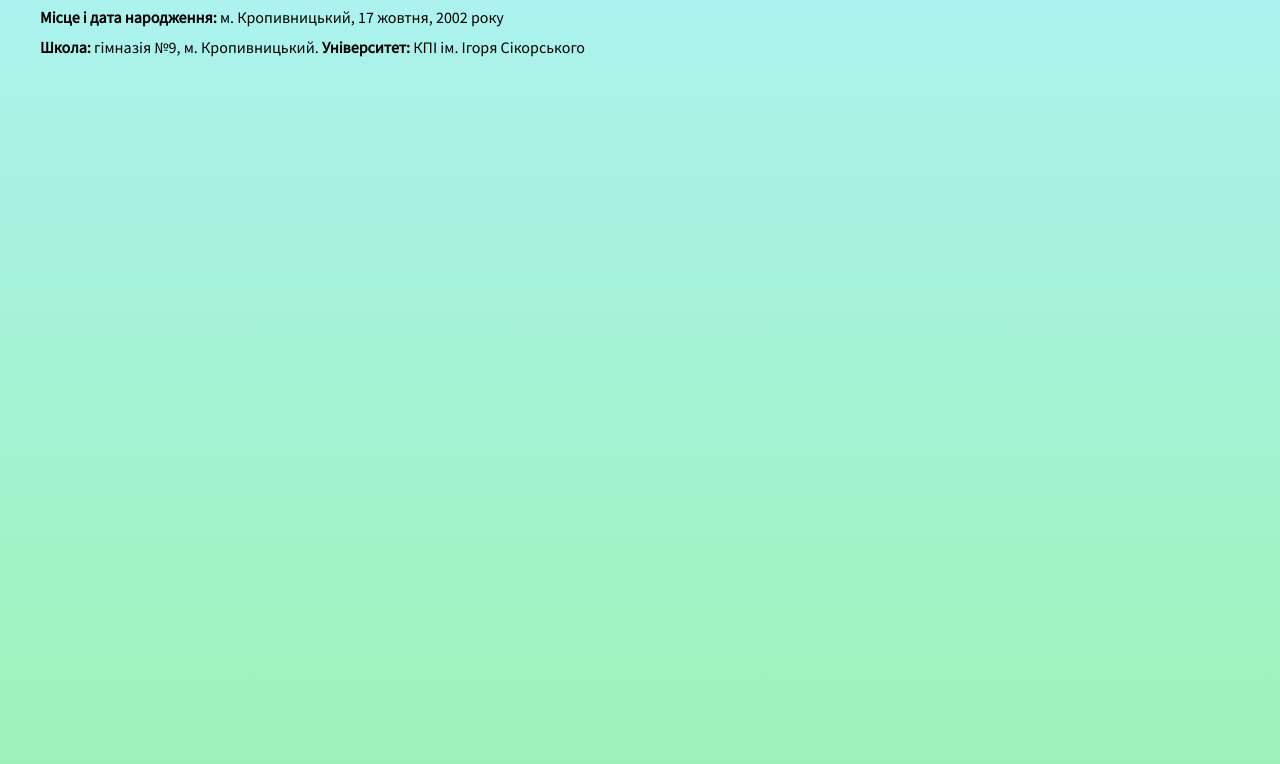
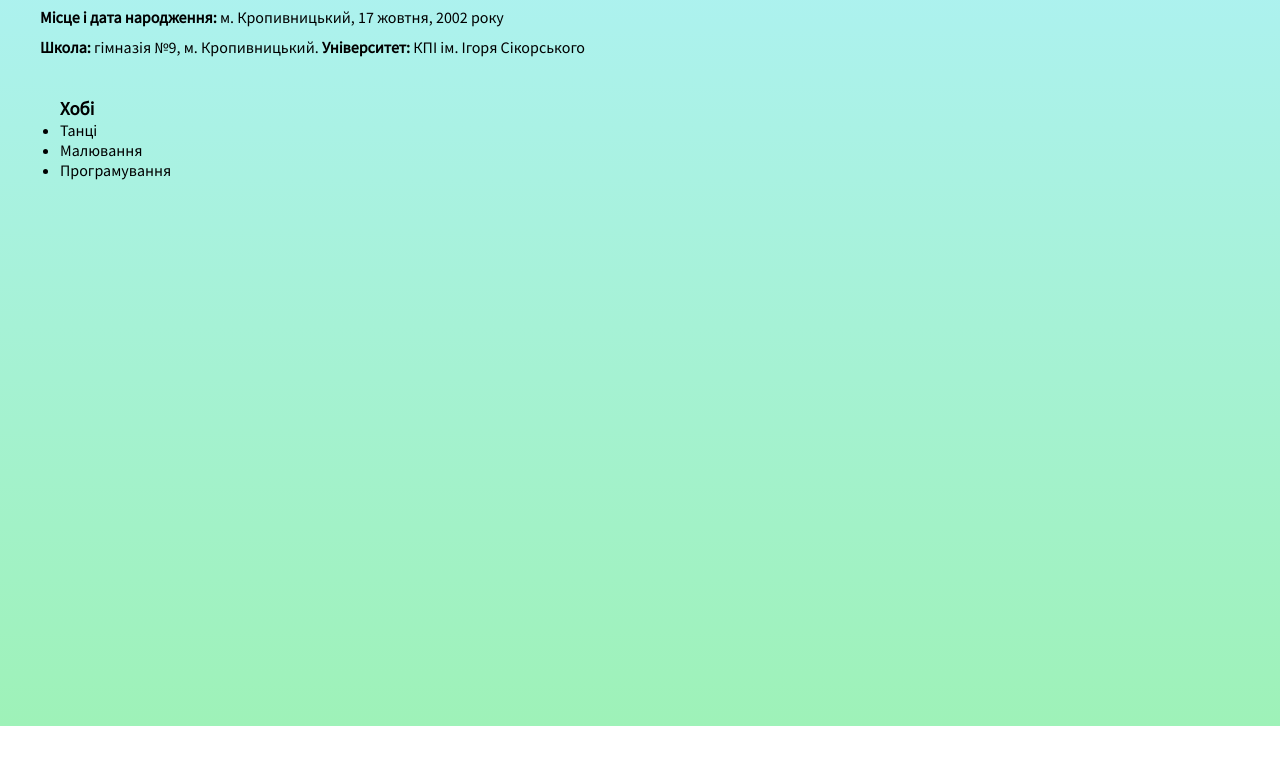
Before and after one commit to AnnaOstrovska/fe-lab1, a plain HTML site: page index.html in a window 1280 px wide. Shown: the part 74-838 px from the top of the page. After the commit the page ends 800 px from the top, so only its background shows below. Drawn offline with Linux system fonts and the light colour scheme.

Commit message:
add a solution for the third task

```diff
--- a/index.html
+++ b/index.html
@@ -17,5 +17,13 @@
         <span><b>Місце і дата народження:</b> м. Кропивницький, 17 жовтня, 2002 року</span>
         <span><b>Школа:</b> гімназія №9, м. Кропивницький. <b>Університет:</b> КПІ ім. Ігоря Сікорського</span>
     </div>
+    <div class="hobbies-wrapper">
+        <h3>Хобі</h3>
+        <ul>
+            <li>Танці</li>
+            <li>Малювання</li>
+            <li>Програмування</li>
+        </ul>
+    </div>
 </body>
 </html>
--- a/styles.css
+++ b/styles.css
@@ -11,10 +11,15 @@ body {
     background: rgb(158,242,184);
     background: linear-gradient(0deg, rgba(158,242,184,1) 0%, rgba(174,242,244,1) 100%);
     background-repeat: no-repeat;
+    padding: 40px;
 }
 
 .header-wrapper {
-    margin: 40px;
     display: grid;
     gap: 10px;
+    margin-bottom: 40px;
 }
+
+.hobbies-wrapper {
+    margin-left: 20px;
+}
```
